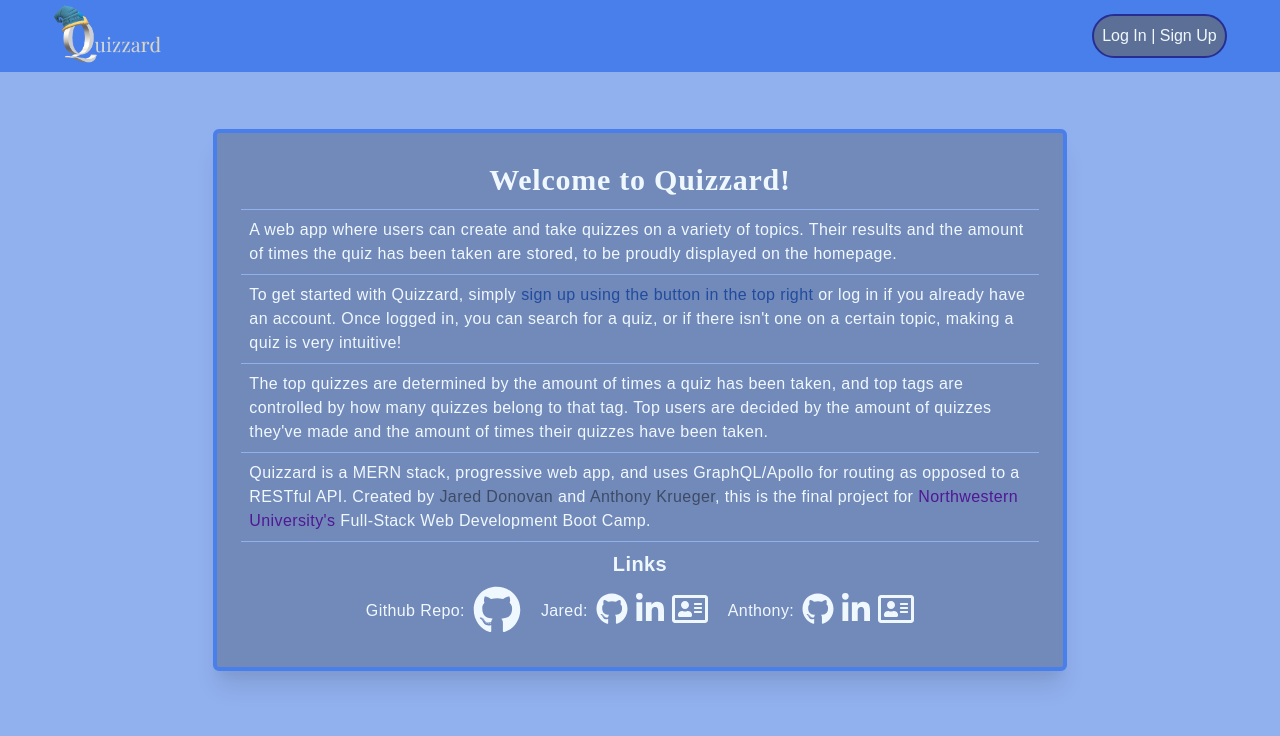
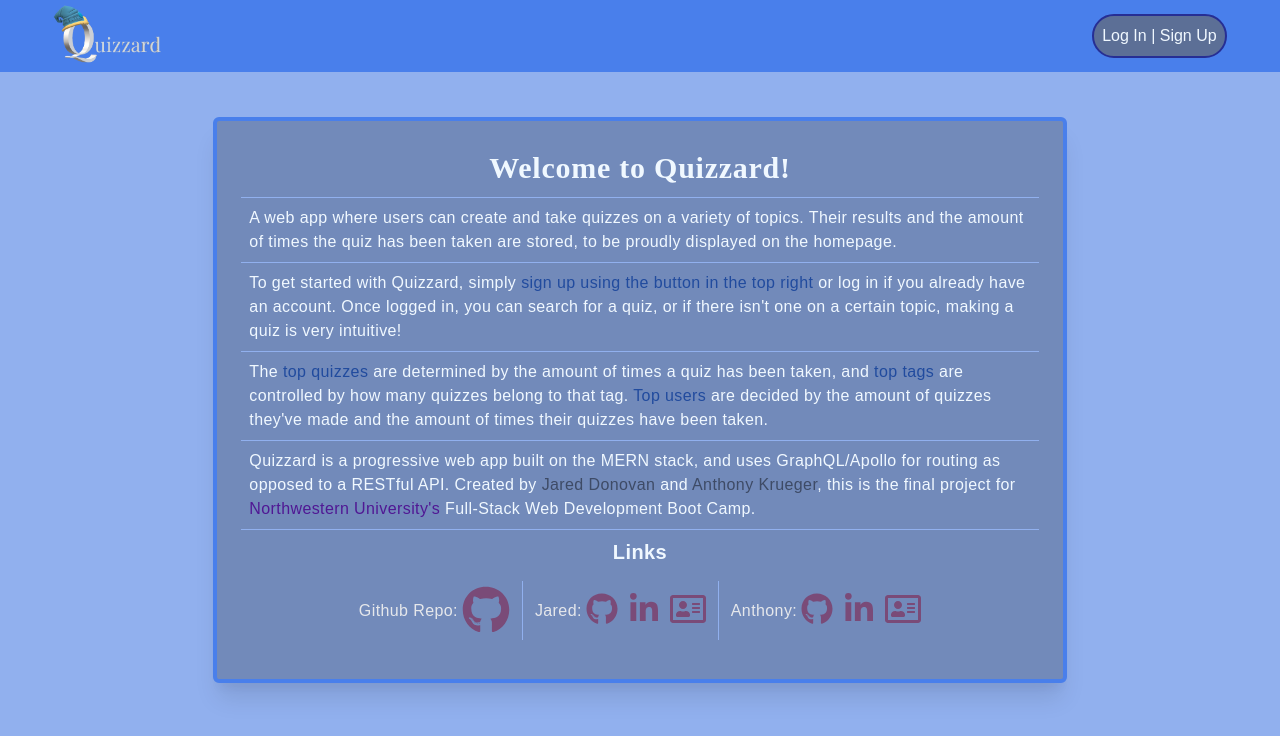
Before and after one commit to Quizzard-Dev/Quizzard, a React (Create React App) app in the folder client/: page / in a window 1280 px wide. Shown: the top 736 px of the page. Built offline with nearby package versions, Linux system fonts and the light colour scheme.

Commit message:
pagination on top users and advanced search

```diff
--- a/client/src/components/MainNavbar/index.js
+++ b/client/src/components/MainNavbar/index.js
@@ -1,4 +1,4 @@
-import React, { useState } from 'react';
+import React, { useState, useEffect } from 'react';
 import { Link } from 'react-router-dom';
 import Modal from 'react-modal';
 import { FontAwesomeIcon } from '@fortawesome/react-fontawesome';
--- a/client/src/components/QuizList/index.js
+++ b/client/src/components/QuizList/index.js
@@ -46,7 +46,7 @@ export default function QuizList() {
   const [deleteQuiz] = useMutation(DELETE_QUIZ);
 
   const [currentPage, setCurrentPage] = useState(1);
-  const [itemsPerPage, setItemsPerPage] = useState(10);
+  const [itemsPerPage, setItemsPerPage] = useState(6);
 
   const [redirect, setRedirect] = useState("");
 
@@ -158,7 +158,7 @@ export default function QuizList() {
                     <FontAwesomeIcon icon={faChevronLeft} />
                   </button>
                 </li>
-                {quizData.length > 10 ? renderPageNumbers : null}
+                {quizData.length > 6 ? renderPageNumbers : null}
                 <li key='nextbtn' className='p-1'>
                   <button
                     onClick={handleNextBtn}
@@ -171,7 +171,7 @@ export default function QuizList() {
             </div>
           </div>
         </div>)
-        : `You have no Saved Quizzes`}
+        : <p className='italic'>You have no saved quizzes...</p>}
     </div>
   )
 };
--- a/client/src/components/SearchResults/index.js
+++ b/client/src/components/SearchResults/index.js
@@ -13,7 +13,7 @@ export default function SearchResults({ input }) {
         {data.map((quiz, i) => {
           return (
             <Link to={`/quiz/${quiz._id}`} key={i}>
-              <div className="flex justify-between container rounded bg-theme-darkerer hover:bg-theme-darkest hover:shadow-sm transition duration-200 px-2 py-1">
+              <div className="flex justify-between text-base container rounded bg-theme-darkerer hover:bg-theme-darkest hover:shadow-sm transition duration-200 px-2 py-1">
                 <span>{quiz.title}</span>
                 <span>{quiz.author}</span>
                 <div>
@@ -28,7 +28,7 @@ export default function SearchResults({ input }) {
   };
 
   const [currentPage, setCurrentPage] = useState(1);
-  const [itemsPerPage, setItemsPerPage] = useState(10);
+  const [itemsPerPage] = useState(8);
 
   const pages = [];
   const indexOfLastItem = currentPage * itemsPerPage;
@@ -92,7 +92,7 @@ export default function SearchResults({ input }) {
       ? (
         <div className='space-y-4'>
           <span className='italic'>{`Search Results for '${input}'`}</span>
-          <div className='flex flex-col space-y-2 container'>
+          <div className='flex flex-col font-normal space-y-2 container'>
             {renderData(currentItems)}
             <div className='flex justify-center items-center'>
               <ul className='flex flex-wrap list-none'>
@@ -104,7 +104,7 @@ export default function SearchResults({ input }) {
                     <FontAwesomeIcon icon={faChevronLeft} />
                   </button>
                 </li>
-                {searchData.length > 10 ? renderPageNumbers : null}
+                {searchData.length > 8 ? renderPageNumbers : null}
                 <li key='nextbtn' className='p-1'>
                   <button
                     onClick={handleNextBtn}
--- a/client/src/components/TopQuizzesList/index.js
+++ b/client/src/components/TopQuizzesList/index.js
@@ -1,36 +1,127 @@
+import React, { useState } from 'react';
+import { Link } from 'react-router-dom';
+import { FontAwesomeIcon } from '@fortawesome/react-fontawesome';
+import { faChevronLeft, faChevronRight } from '@fortawesome/free-solid-svg-icons';
 import { useQuery } from '@apollo/client';
+
 import { GET_TOP_QUIZZES } from '../../utils/queries';
 
 export default function TopQuizzesList() {
+  const renderData = (data) => {
+    return (
+      <>
+        {data.map((quiz, i) => {
+          return (
+            <Link to={`/quiz/${quiz._id}`} key={i}>
+              <div className="flex justify-between p-1 text-base flex-wrap font-normal container rounded bg-theme-berry hover:bg-theme-darkberry hover:shadow-sm transition duration-200">
+                <span>{quiz.title}</span>
+                <span>by: {quiz.author}</span>
+                <div>
+                  <span><FontAwesomeIcon icon={faChevronRight} /></span>
+                </div>
+              </div>
+            </Link>
+          )
+        })}
+      </>
+    )
+  };
     const {loading, data, error, stopPolling} = useQuery(GET_TOP_QUIZZES, {
       pollInterval: 1000
-    })
+    });
+
+    const [currentPage, setCurrentPage] = useState(1);
+    const [itemsPerPage] = useState(8);
+
+    const pages = [];
+    const indexOfLastItem = currentPage * itemsPerPage;
+    const indexOfFirstItem = indexOfLastItem - itemsPerPage;
+
+    let topQuizzesData = data?.topQuizzes || [];
+
+    for (let i = 0; i < Math.ceil(topQuizzesData.length/itemsPerPage); i++) {
+      pages.push(i + 1);
+    };
+
+    const currentItems = topQuizzesData.slice(indexOfFirstItem, indexOfLastItem);
 
     if(loading) {
       return (
-        <span>Loading...</span>
+        <div className='h-auto md:h-ninety p-5 justify-center flex items-center overflow-y-auto bg-theme-bluegray text-lg font-semibold text-theme-aliceblue border-2 md:border-4 rounded-md border-theme-main'>
+          <div className=" flex justify-center items-center">
+            <div className="animate-spin rounded-full h-32 w-32 border-b-4 border-theme-main"></div>
+          </div>
+        </div>
       )
-    }
+    };
 
     if(error) {
       return(
-        <span>Error</span>
+        <span>Error :/</span>
       )
-    }
+    };
+
+    const renderPageNumbers = pages.map(n => {
+      return (
+        <div className='cursor-pointer'>
+          <li
+            className={currentPage == n ? 'bg-theme-darker rounded' : 'null'}
+            style={{
+              padding: '0.25rem'
+            }}
+            key={n}
+            id={n}
+            onClick={handleClick}
+          >
+            {n}
+          </li>
+        </div>
+      );
+    });
+
+    function handleClick(event) {
+      setCurrentPage(Number(event.target.id));
+    };
+
+    function handlePrevBtn() {
+      setCurrentPage(currentPage - 1);
+    };
+
+    function handleNextBtn() {
+      setCurrentPage(currentPage + 1);
+    };
 
     setTimeout(() => {
       stopPolling()
     }, 120000)
 
     return (
-      <div className="space-y-1">
-        {data.topQuizzes ? data.topQuizzes.map(quiz => {
-          return (
-            <div className="bg-theme-berry p-1 text-base flex-wrap font-normal flex justify-between rounded">
-              <span>{quiz.title}</span>
-              <span>by: {quiz.author}</span>
-            </div>
-          )
-        }) : null}
+      <div className="space-y-4 text-sm md:text-lg">
+        <h1 className='font-semibold text-lg'>Top Quizzes</h1>
+        {topQuizzesData.length ? (
+          <div className="container flex flex-col space-y-2">
+            {renderData(currentItems)}
+            <ul className='flex justify-center flex-wrap list-none'>
+              <li key='prevbtn' className='p-1'>
+                <button
+                  onClick={handlePrevBtn}
+                  disabled={currentPage == pages[0] ? true : false}
+                >
+                  <FontAwesomeIcon icon={faChevronLeft} />
+                </button>
+              </li>
+              {topQuizzesData.length > 8 ? renderPageNumbers : null}
+              <li key='nextbtn' className='p-1'>
+                <button
+                  onClick={handleNextBtn}
+                  disabled={currentPage == pages[pages.length - 1] ? true : false}
+                >
+                  <FontAwesomeIcon icon={faChevronRight} />
+                </button>
+              </li>
+            </ul>
+          </div>
+        )
+        : null}
       </div>
     )}
--- a/client/src/pages/Dashboard/index.js
+++ b/client/src/pages/Dashboard/index.js
@@ -33,8 +33,7 @@ export default function Dashboard() {
             />
           </form>
           {!(searchInput === "") ? <SearchResults input={searchInput} /> : (
-            <div className='h-2/3 md:h-ninety p-5 bg-theme-bluegray text-lg font-semibold text-theme-aliceblue border-2 md:border-4 rounded-md border-theme-main'>
-              Top Quizzes
+            <div className='h-2/3 md:h-ninety p-5 bg-theme-bluegray text-theme-aliceblue border-2 md:border-4 rounded-md border-theme-main'>
               <TopQuizzesList />
             </div>
           )}
--- a/client/src/pages/QuizCreator/index.js
+++ b/client/src/pages/QuizCreator/index.js
@@ -445,14 +445,14 @@ export default function QuizCreator() {
 
         <div className="flex flex-wrap justify-center mt-8 gap-3 lg:gap-10">
         <div>
-          <input className="bg-theme-aliceblue w-full md:w-96 rounded-lg" type="text" value={quiz.title} placeholder="Enter a title..." onChange={(e) => setQuiz({ ...quiz, title: e.target.value })} />
+          <input className="hover:bg-gray-200 transition duration-200 bg-theme-aliceblue w-full md:w-96 rounded-lg" type="text" value={quiz.title} placeholder="Enter a title..." onChange={(e) => setQuiz({ ...quiz, title: e.target.value })} />
         </div>
           <div>
-           <input className="bg-theme-aliceblue w-full md:w-96 rounded-lg" type="text" value={quiz.description} placeholder="Enter a Description..." onChange={(e) => setQuiz({ ...quiz, description: e.target.value })} />
+           <input className="hover:bg-gray-200 transition duration-200 bg-theme-aliceblue w-full md:w-96 rounded-lg" type="text" value={quiz.description} placeholder="Enter a description..." onChange={(e) => setQuiz({ ...quiz, description: e.target.value })} />
           </div>
           <div className="justify-center">
           <Hint options={tags} allowTabFill>
-            <input className="bg-theme-aliceblue w-full md:w-96 rounded-lg"
+            <input className="hover:bg-gray-200 transition duration-200 bg-theme-aliceblue w-full md:w-96 rounded-lg"
               value={tagText}
               type="text"
               placeholder="Add tags..."
--- a/client/src/pages/Splash/index.js
+++ b/client/src/pages/Splash/index.js
@@ -25,12 +25,12 @@ export default function Splash() {
           </div>
           <div className='p-2 text-sm md:text-base'>
             <p>
-              The top quizzes are determined by the amount of times a quiz has been taken, and top tags are controlled by how many quizzes belong to that tag. Top users are decided by the amount of quizzes they've made and the amount of times their quizzes have been taken.
+              The <span className='text-theme-complement'>top quizzes</span> are determined by the amount of times a quiz has been taken, and <span className='text-theme-complement'>top tags</span> are controlled by how many quizzes belong to that tag. <span className='text-theme-complement'>Top users</span> are decided by the amount of quizzes they've made and the amount of times their quizzes have been taken.
             </p>
           </div>
           <div className='p-2 text-sm md:text-base'>
             <p>
-              Quizzard is a MERN stack, progressive web app, and uses GraphQL/Apollo for routing as opposed to a RESTful API. Created by <span className='text-theme-bluedarkgray'>Jared Donovan</span> and <span className='text-theme-bluedarkgray'>Anthony Krueger</span>, this is the final project for{" "}
+              Quizzard is a progressive web app built on the MERN stack, and uses GraphQL/Apollo for routing as opposed to a RESTful API. Created by <span className='text-theme-bluedarkgray'>Jared Donovan</span> and <span className='text-theme-bluedarkgray'>Anthony Krueger</span>, this is the final project for{" "}
               <span className='text-theme-darkroyal'>
                 Northwestern University's
               </span>{" "}
@@ -39,44 +39,81 @@ export default function Splash() {
           </div>
           <div className='p-2 text-center space-y-2'>
             <h2 className="text-xl font-bold">Links</h2>
-            <div className='md:flex justify-center items-center md:space-x-5'>
-              <div className='flex items-center justify-between md:space-x-2'>
-                <p>
+            <div className='grid grid-cols-1 justify-center md:flex md:divide-x divide-theme-lighter items-center'>
+              <div className='flex items-center justify-between md:space-x-1 p-3'>
+                <p className='text-gray-200 text-sm md:text-base'>
                   Github Repo:
                 </p>
-                <p className='text-sm md:text-base'>
-                  <a>
+                <a
+                  className='text-theme-berry hover:text-theme-darkberry transition duration-200'
+                  href='https://github.com/Quizzard-Dev/Quizzard'
+                  target='_blank'
+                  rel='noreferrer'
+                >
                   <FontAwesomeIcon icon={faGithub} size='3x'/>
                 </a>
-                </p>
               </div>
-              <div className='flex items-center justify-between md:space-x-2'>
-                <p className='text-sm md:text-base'>
+              <div className='flex items-center justify-between md:space-x-1 p-3'>
+                <p className='text-gray-200 text-sm md:text-base'>
                   Jared:
                 </p>
-                <p>
+                <div className='flex space-x-3'>
+                  <a
+                    className='text-theme-berry hover:text-theme-darkberry transition duration-200'
+                    href='https://github.com/jdono100'
+                    target='_blank'
+                    rel='noreferrer'
+                  >
                     <FontAwesomeIcon icon={faGithub} size='2x'/>
-                </p>
-                <p>
+                  </a>
+                  <a
+                    className='text-theme-berry hover:text-theme-darkberry transition duration-200'
+                    href='https://www.linkedin.com/in/jared-donovan/'
+                    target='_blank'
+                    rel='noreferrer'
+                  >
                     <FontAwesomeIcon icon={faLinkedinIn} size='2x'/>
-                </p>
-                <p>
+                  </a>
+                  <a
+                    className='text-theme-berry hover:text-theme-darkberry transition duration-200'
+                    href='http://www.jareddonovanportfolio.com/'
+                    target='_blank'
+                    rel='noreferrer'
+                  >
                     <FontAwesomeIcon icon={faAddressCard} size='2x'/>
-                </p>
+                  </a>
                 </div>
-              <div className='flex items-center justify-between md:space-x-2'>
-                <p className='text-sm md:text-base'>
+              </div>
+              <div className='flex items-center justify-between md:space-x-1 p-3'>
+                <p className='text-sm md:text-base text-gray-200'>
                   Anthony:
                 </p>
-                <p>
+                <div className='flex space-x-3'>
+                  <a
+                    className='text-theme-berry hover:text-theme-darkberry transition duration-200'
+                    href='https://github.com/AnthonyKrueger'
+                    target='_blank'
+                    rel='noreferrer'
+                  >
                     <FontAwesomeIcon icon={faGithub} size='2x'/>
-                </p>
-                <p>
+                  </a>
+                  <a
+                    className='text-theme-berry hover:text-theme-darkberry transition duration-200'
+                    href='https://www.linkedin.com/in/anthony-krueger-1545a5208/'
+                    target='_blank'
+                    rel='noreferrer'
+                  >
                     <FontAwesomeIcon icon={faLinkedinIn} size='2x'/>
-                </p>
-                <p>
+                  </a>
+                  <a
+                    className='text-theme-berry hover:text-theme-darkberry transition duration-200'
+                    href='https://aik-portfolio.herokuapp.com/'
+                    target='_blank'
+                    rel='noreferrer'
+                  >
                     <FontAwesomeIcon icon={faAddressCard} size='2x'/>
-                </p>
+                  </a>
+                </div>
               </div>
             </div>
           </div>
--- a/client/tailwind.config.js
+++ b/client/tailwind.config.js
@@ -23,6 +23,7 @@ module.exports = {
           royalpurple: "#7222D4",
           darkroyal: "#501894",
           berry: "#7A4B78",
+          darkberry: "#422841",
           lightmagenta: "#DE45D6",
           magenta: "#AD13A5",
           darkmagenta: "#912D8C",
```
Also changed, not shown: client/src/components/Dropdown/index.js (+16 -30 lines), client/src/pages/Search/index.js (+116 -38 lines). Lines whose indentation alone changed are shown as unchanged.
